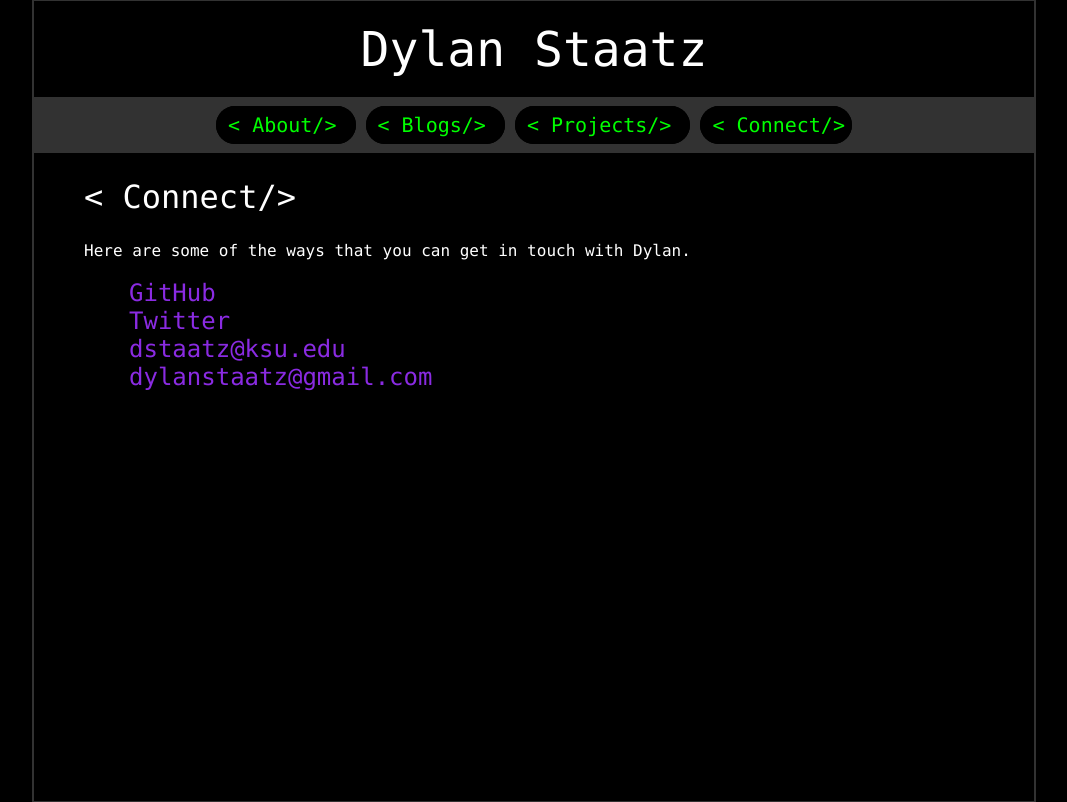
After one commit to dstaatz/dstaatz.github.io, a PHP site: page /connect.html in a window 1280 px wide. The commit adds this page. Shown: the whole page, without its empty margins (106-1173 px from the left). Run offline with PHP 8.4, Linux system fonts and the light colour scheme.

Commit message:
made multiple pages for different types of content

```diff
--- /dev/null
+++ b/connect.html
@@ -0,0 +1,33 @@
+<!DOCTYPE html>
+<html>
+	<head>
+		<link rel="icon" href="Rubiks_Cube.ico"/>
+		<title>Dylan Staatz</title>
+		<link rel="stylesheet" type="text/css" href="main.css">
+
+	</head>
+	<body>
+		<h1>Dylan Staatz</h1>
+		<div class="navigation">
+			<ul>
+				<li><a href="index.html">&lt About/&gt </a></li>
+				<li><a href="blogs.html">&lt Blogs/&gt </a></li>
+				<li><a href="projects.html">&lt Projects/&gt </a></li>
+				<li><a href="connect.html">&lt Connect/&gt </a></li>
+			</ul>
+		</div>
+		<div class="connect">
+			<h2>&lt Connect/&gt <h2>
+			<p> Here are some of the ways that you can get in touch with Dylan.
+			<br/>
+			<br/>
+				<ul>
+					<li><a href=""> GitHub </a></li>
+					<li><a href=""> Twitter </a></li>
+					<li><a href=""> dstaatz@ksu.edu </a></li>
+					<li><a href=""> dylanstaatz@gmail.com </a></li>
+				</ul>
+			</p>
+		</div>
+	</body>
+</html>
--- a/main.css
+++ b/main.css
@@ -1,5 +1,4 @@
 * {
-	/*border: 1px solid rgba(255,255,255,0.3);*/
 	margin: 0;
 	padding: 0;
 	font-weight: 200;
@@ -7,37 +6,40 @@
 
 }
 
+* a{
+	text-decoration: none;
+	color: BlueViolet;
+}
+
 html {
 	height: 100%;
-	min-height: 1500;
-	background-image: url("grey-website-background.jpg");
+	background-color: Black;
+	font-size: 16px;
 }
 
-.site {
+body {
 	background-color: rgba(0,0,0,0.9);
 	min-width: 700px;
 	max-width: 1000px;
-	width: 75%;
 	margin: auto;
-	border-left: 1px solid rgb(50,50,50);
-	border-right: 1px solid rgb(50,50,50);
-	border-top: 1px solid Black;
-	min-height: 750px;
-
+	height: 100%;
+	border-left: 2px solid rgb(50,50,50);
+	border-right: 2px solid rgb(50,50,50);
+	border-top: 1px solid rgb(50,50,50);
+	border-bottom: 1px solid rgb(50,50,50);
 }
 
 h1 {
 	color: White;
 	text-align: center;
-	margin: .8em;
-	font-size: 3.0em;
+	margin: 1.25rem;
+	font-size: 3.0rem;
 	background-color: rgba(0,0,0,0);
 }
 
 .navigation {
-	font-size: 20px;
-	padding-top: .8em;
-	padding-bottom: .8em;
+	padding-top: 1rem;
+	padding-bottom: 1rem;
 	background-color: rgb(50,50,50);
 }
 
@@ -53,33 +55,43 @@ h1 {
 }
 
 .navigation a {
-	text-decoration: none;
 	color: Lime;
 	border: 2px solid Black;
 	border-radius: 20px;
-	padding: 3px 5px 3px 10px;
+	padding: 5px 5px 5px 10px;
 	margin-left: 5px;
 	margin-right: 5px;
 	background-color: Black;
+	font-size: 1.25rem;
 }
 
-.content {
+.navigation a:hover {
+	background-color: Lime;
+	border: 2px solid Lime;
+	color: Black;
+	font-weight: 400;
+}
+
+.about, .blogs, .projects, .connect {
 	width: 75%;
+	min-width: 90%;
 	margin: auto;
 }
 
-.content h2 {
+* h2 {
 	color: White;
-	margin: 10px 0px;
-	font-size: 30px;
+	margin: 25px 0px;
+	font-size: 2.0rem;
 }
 
-.content a {
-	text-decoration: none;
-	color: DarkPurple;
+* p {
+	font-size: 1.0rem;
+	color: White;
 }
 
-.content p {
-	font-size: 18px;
-	color: White;
+.connect ul {
+	list-style-type: none;
+	font-size: 1.5rem;
+	width: 90%;
+	margin: auto;
 }
```
Also changed, not shown: blogs.html (added, +23 -0 lines), index.html (+5 -8 lines), projects.html (added, +23 -0 lines).
